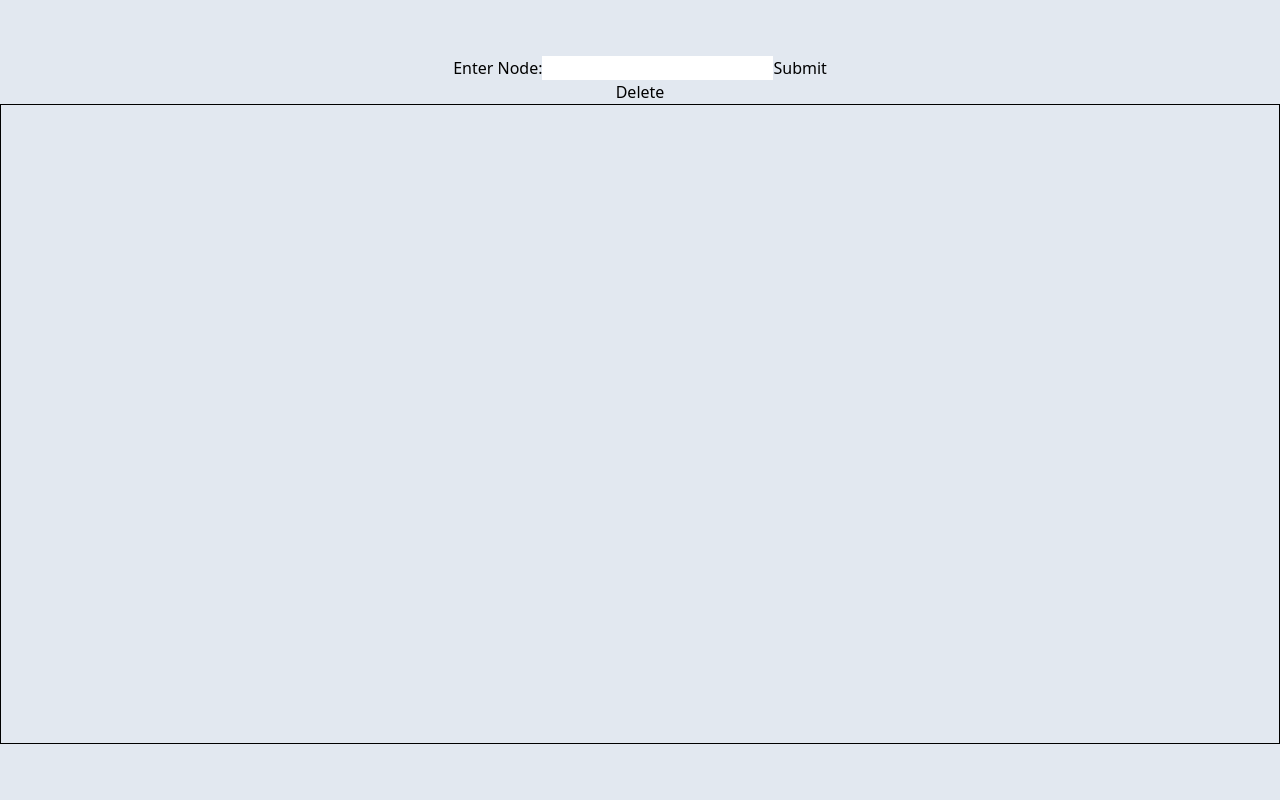
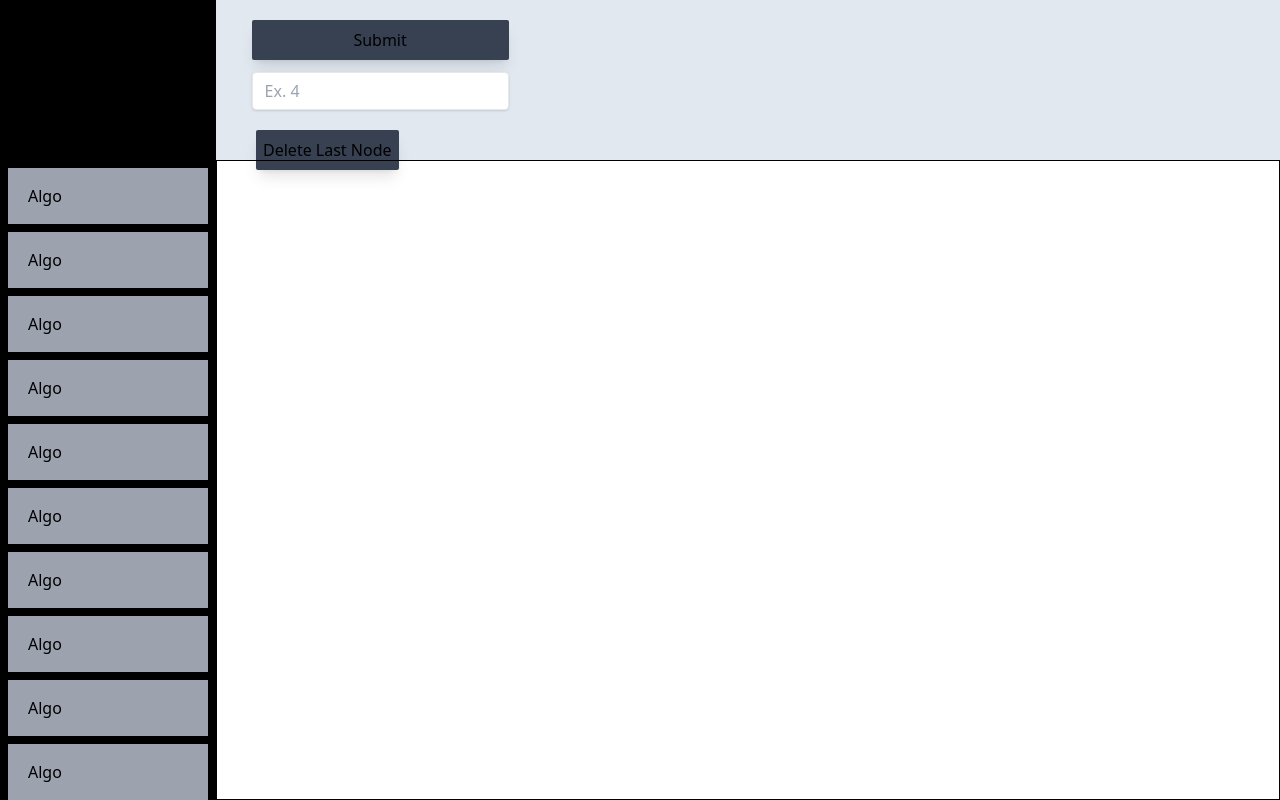
Before and after one commit to nh124/DataAlgorithmVisualizer, a React (Create React App) app: page / in a window 1280 px wide. Built offline with nearby package versions, Linux system fonts and the light colour scheme.

Commit message:
Updated UI, Organized the files

```diff
--- a/src/App.tsx
+++ b/src/App.tsx
@@ -1,63 +1,27 @@
 import { React, useState } from "react";
-import NodeTraversal from "./Components/NodeTraversal.tsx";
+import NodeTraversal from "./Components/NodeTraversal/NodeTraversal.tsx";
 import linkedList from "./Algorithms/linklist.ts";
+import AddNode from "./Functions/AddNode/index.tsx";
+import DeleteNode from "./Functions/DeleteNode/index.tsx";
+import SidePanel from "./Components/SidePanel/index.tsx";
 
 type NodeType = {
-  value: number; // Change the type as needed
+  value: number;
   isVisible: boolean;
 };
-
 const ll = new linkedList<NodeType>();
-
 const App = () => {
-  const [inputNode, setInputNode] = useState(null);
   const [nodes, setNodes] = useState([]);
-
-  const deleteLastNode = () => {
-    let nodesCopy = [...nodes];
-    const lastItem = nodesCopy[nodesCopy.length - 1];
-    lastItem.isVisible = false;
-    setNodes(nodesCopy);
-    setTimeout(() => {
-      ll.deleteLast();
-      setNodes(ll.display());
-    }, 1000);
-    console.log(nodes);
-  };
-
-  const handleSubmit = (e) => {
-    e.preventDefault();
-    if (nodes.length <= 13) {
-      ll.add({
-        value: inputNode,
-        isVisible: true,
-      });
-      setNodes(ll.display());
-      setInputNode("");
-    } else {
-      alert("max has been reached");
-    }
-  };
-  const onChange = (event) => {
-    setInputNode(event.target.value);
-  };
   return (
-    <div className="w-full h-screen bg-slate-200 flex justify-center items-center flex-col">
-      <form action="" onSubmit={handleSubmit}>
-        <label>
-          Enter Node:
-          <input
-            type="number"
-            value={inputNode}
-            onChange={onChange}
-            required
-            max="10"
-          />
-        </label>
-        <input type="submit" className="hover:cursor-pointer" />
-      </form>
-      <button onClick={deleteLastNode}>Delete</button>
-      <NodeTraversal nodes={nodes} />
+    <div className="flex flex-row">
+      <SidePanel />
+      <div className="flex flex-col w-full h-screen">
+        <div className="w-full h-[20%] bg-slate-200 flex flex-col px-5 py-5 gap-5">
+          <AddNode ll={ll} setNodes={setNodes} nodes={nodes} />
+          <DeleteNode ll={ll} setNodes={setNodes} nodes={nodes} />
+        </div>
+        <NodeTraversal nodes={nodes} />
+      </div>
     </div>
   );
 };
--- a/src/Components/Linkedlist.tsx
+++ /dev/null
@@ -1,12 +0,0 @@
-import React from "react";
-import Node from "./Node.tsx";
-
-const Linkedlist = () => {
-  return (
-    <div>
-      <Node />
-    </div>
-  );
-};
-
-export default Linkedlist;
--- a/src/Components/Node.tsx
+++ b/src/Components/Node/index.tsx
@@ -1,6 +1,6 @@
 import { React } from "react";
 import { FaArrowRightLong } from "react-icons/fa6";
-import DelayRender from "../Hooks/DelayRender.tsx";
+import DelayRender from "../../Hooks/DelayRender.tsx";
 const Node = ({ node, nodeStatus }) => {
   const shouldRender = DelayRender(1000);
   return (
--- a/src/Components/NodeTraversal.tsx
+++ b/src/Components/NodeTraversal/NodeTraversal.tsx
@@ -1,5 +1,5 @@
 import { React } from "react";
-import Node from "./Node.tsx";
+import Node from "../Node/index.tsx";
 
 const NodeTraversal = ({ nodes }) => {
   return (
--- /dev/null
+++ b/src/Components/SidePanel/index.tsx
@@ -0,0 +1,25 @@
+import React from "react";
+
+const SidePanel = () => {
+  return (
+    <div className="w-[20%] h-screen bg-black left-0 flex flex-col gap-2 px-2">
+      <div className="flex justify-center items-center w-full h-[20%]">
+        Logo
+      </div>
+      {Array.from({ length: 10 })
+        .fill(null)
+        .map((_, index) => {
+          return (
+            <div
+              key={index}
+              className="py-4 px-5 flex justify-start items-center hover:cursor-pointer bg-gray-400"
+            >
+              Algo
+            </div>
+          );
+        })}
+    </div>
+  );
+};
+
+export default SidePanel;
--- /dev/null
+++ b/src/Functions/AddNode/index.tsx
@@ -0,0 +1,50 @@
+import React, { useState } from "react";
+
+const AddNode = ({ ll, setNodes, nodes }) => {
+  const [inputNode, setInputNode] = useState("");
+
+  const handleSubmit = (e) => {
+    e.preventDefault();
+    if (nodes.length <= 13) {
+      ll.add({
+        value: inputNode,
+        isVisible: true,
+      });
+      setNodes(ll.display());
+      setInputNode("");
+    } else {
+      alert("Max limit reached");
+    }
+  };
+
+  const onChange = (event) => {
+    setInputNode(event.target.value);
+  };
+
+  return (
+    <form
+      action=""
+      onSubmit={handleSubmit}
+      className="flex h-[100px] items-center gap-3 px-4"
+    >
+      <div class="flex flex-col gap-3">
+        <input
+          type="submit"
+          className="hover:cursor-pointer w-full h-auto bg-gray-700 rounded-sm py-2 shadow-lg hover:scale-105 ease-in-out duration-300"
+        />
+        <input
+          class="shadow appearance-none border rounded w-full py-2 px-3 text-gray-700 leading-tight focus:outline-none focus:shadow-outline"
+          id="Node"
+          type="number"
+          placeholder="Ex. 4"
+          value={inputNode}
+          onChange={onChange}
+          required
+          max="10"
+        />
+      </div>
+    </form>
+  );
+};
+
+export default AddNode;
--- /dev/null
+++ b/src/Functions/DeleteNode/index.tsx
@@ -0,0 +1,25 @@
+import React, { useState } from "react";
+
+const DeleteNode = ({ ll, setNodes, nodes }) => {
+  const deleteLastNode = () => {
+    if (nodes.length > 0) {
+      let nodesCopy = [...nodes];
+      const lastItem = nodesCopy[nodesCopy.length - 1];
+      lastItem.isVisible = false;
+      setNodes(nodesCopy);
+
+      setTimeout(() => {
+        ll.deleteLast();
+        setNodes(ll.display());
+      }, 1000);
+    }
+  };
+
+  return (
+    <div className="flex w-[14%] py-2 hover:cursor-pointer h-auto bg-gray-700 rounded-sm shadow-lg hover:scale-105 ease-in-out duration-300 justify-center ml-5">
+      <button onClick={deleteLastNode}>Delete Last Node</button>
+    </div>
+  );
+};
+
+export default DeleteNode;
--- a/src/test.tsx
+++ /dev/null
@@ -1,38 +0,0 @@
-import { React, useLayoutEffect, useRef } from "react";
-import { gsap } from "gsap";
-
-export default function Test() {
-  const container = useRef();
-  const tl = useRef();
-
-  const toggleTimeline = () => {
-    tl.current.reversed(!tl.current.reversed());
-  };
-
-  useLayoutEffect(() => {
-    const ctx = gsap.context((self) => {
-      const boxes = self.selector(".box");
-      tl.current = gsap
-        .timeline()
-        .to(boxes[0], { x: 120, rotation: 360 })
-        .to(boxes[1], { x: -120, rotation: -360 }, "<")
-        .to(boxes[2], { y: -166 })
-        .reverse();
-    }, container); // <- Scope!
-    return () => ctx.revert(); // <- Cleanup!
-  }, []);
-
-  return (
-    <main>
-      <section className="boxes-container" ref={container}>
-        <h1>Use the button to toggle a Timeline</h1>
-        <div>
-          <button onClick={toggleTimeline}>Toggle Timeline</button>
-        </div>
-        <div className="box">Box 1</div>
-        <div className="box">Box 2</div>
-        <div className="box">Box 3</div>
-      </section>
-    </main>
-  );
-}
```
Also changed, not shown: src/Components/AddNode/index.tsx (deleted), src/Components/DeleteNode/index.tsx (deleted).
